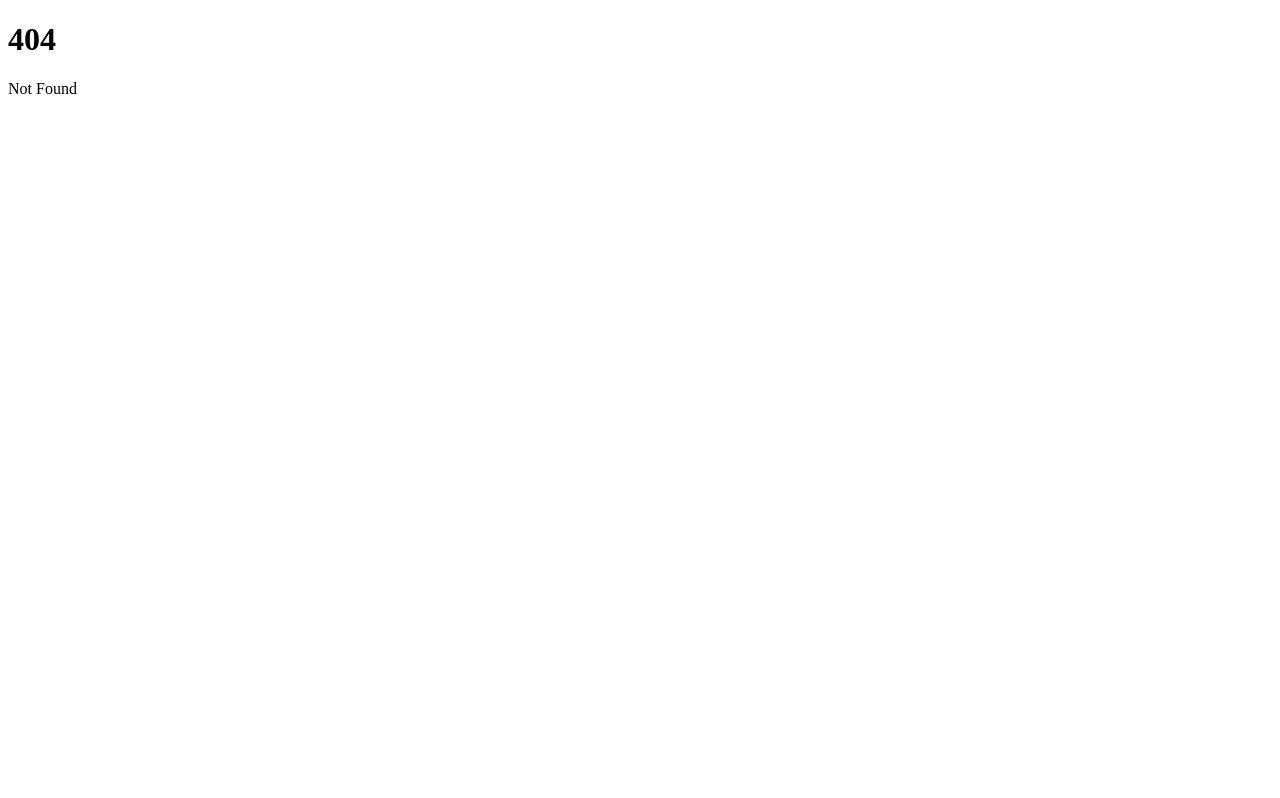
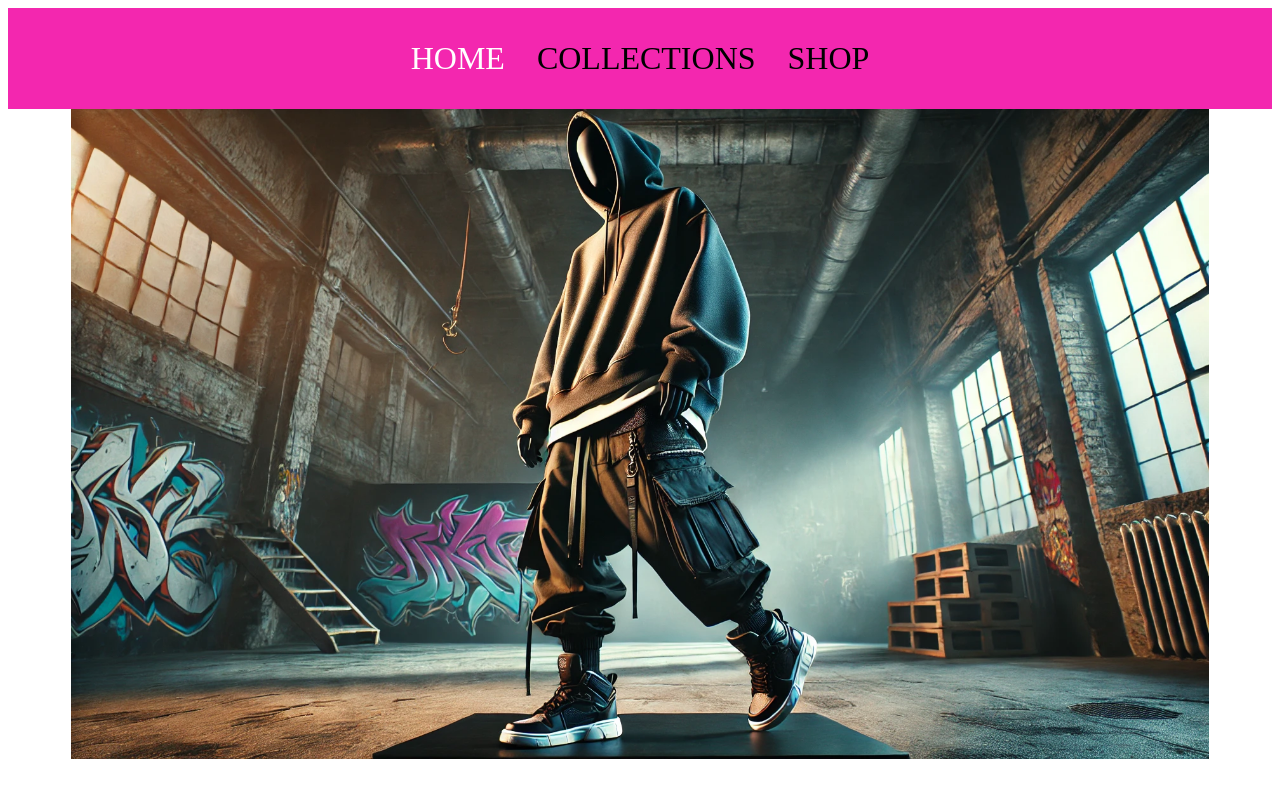
Before and after one commit to paco-pastor/kasper, a SvelteKit app: page /home in a window 1280 px wide. Before the commit this address had no page. Built offline with nearby package versions, Linux system fonts and the light colour scheme; a web font is replaced by a local one.

Commit message:
✨ Homepage v1

```diff
--- a/src/components/Navbar/Element.svelte
+++ b/src/components/Navbar/Element.svelte
@@ -1,18 +1,25 @@
 <script>
-  let props = $props();
+  let { active, value } = $props();
 </script>
 
-<p>{props.value}</p>
+<p class:active>
+  <a href={`/${value.toLowerCase()}`}>{value}</a>
+</p>
 
 <style>
   @font-face {
     font-family: "kasper";
     src: url("arcane-nine.otf");
   }
+  a {
+    color: inherit;
+    text-decoration: none;
+  }
   p {
-    display: inline-block;
+    color: black;
+    display: flex;
     font-family: kasper;
-    font-size: 3em;
+    font-size: 2rem;
     position: relative;
     text-decoration: none;
   }
@@ -31,4 +38,10 @@
   p:hover::after {
     transform: scaleX(1);
   }
+  .active {
+    color: white;
+  }
+  .active::after {
+    background-color: white;
+  }
 </style>
--- a/src/components/Navbar/Navbar.svelte
+++ b/src/components/Navbar/Navbar.svelte
@@ -1,16 +1,24 @@
 <script>
+  import { page } from "$app/stores";
   import Element from "./Element.svelte";
   let props = $props();
+
+  function active(item) {
+    return $page.url.pathname === `/${item.toLowerCase()}`;
+  }
 </script>
 
 <div class="navbar">
   {#each props.items as item}
-    <Element value={item} />
+    <Element value={item} active={active(item)} />
   {/each}
 </div>
 
-<stye>
-    .navbar {
-        gap: 1em;
-    }
-</stye>
+<style>
+  .navbar {
+    display: flex;
+    justify-content: center;
+    gap: 2rem;
+    background-color: #f327af;
+  }
+</style>
--- /dev/null
+++ b/src/routes/+page.server.js
@@ -0,0 +1,5 @@
+import { redirect } from '@sveltejs/kit';
+
+export const load = () => {
+    throw redirect(302, '/home');
+};
--- /dev/null
+++ b/src/routes/home/+page.svelte
@@ -0,0 +1,17 @@
+<script>
+    import NavBar from "../../components/Navbar/Navbar.svelte";
+
+      let items = ["HOME", "COLLECTIONS", "SHOP"];
+  </script>
+
+  <NavBar {items} />
+
+  <img src="collection-1.webp" alt="new collection">
+
+  <style>
+      img {
+          display: flex;
+          justify-self: center;
+          width: 90%;
+      }
+  </style>
```
Also changed, not shown: src/routes/+page.svelte (deleted, +0 -15 lines), src/components/App.svelte (added).
